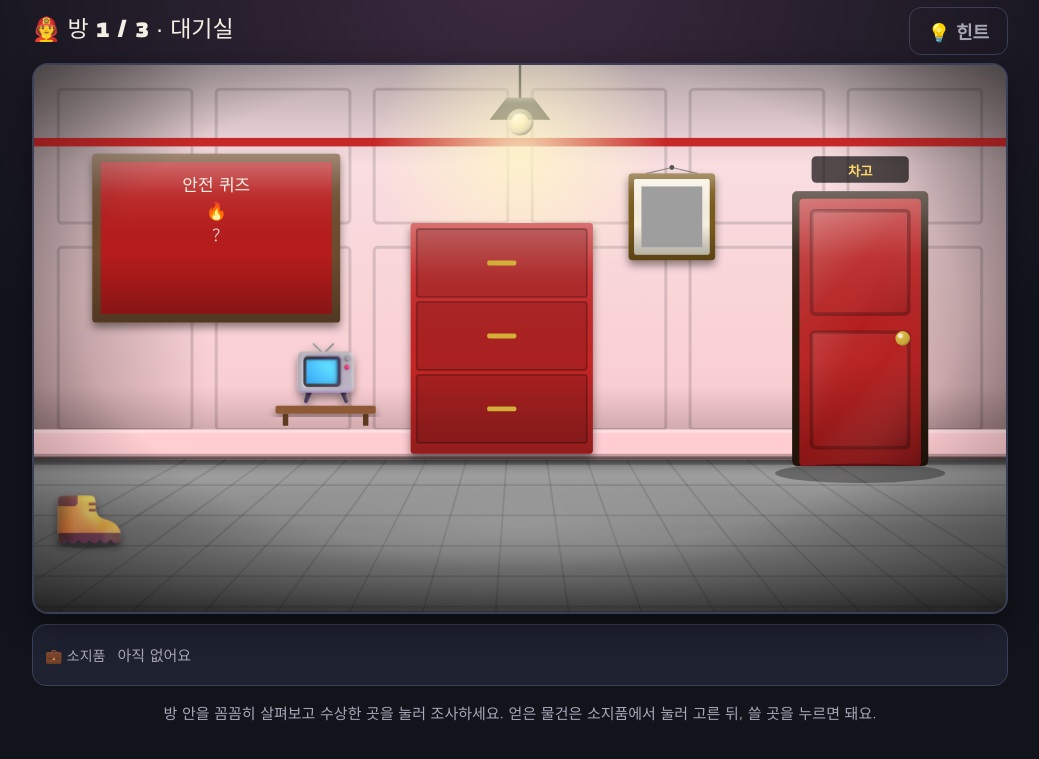
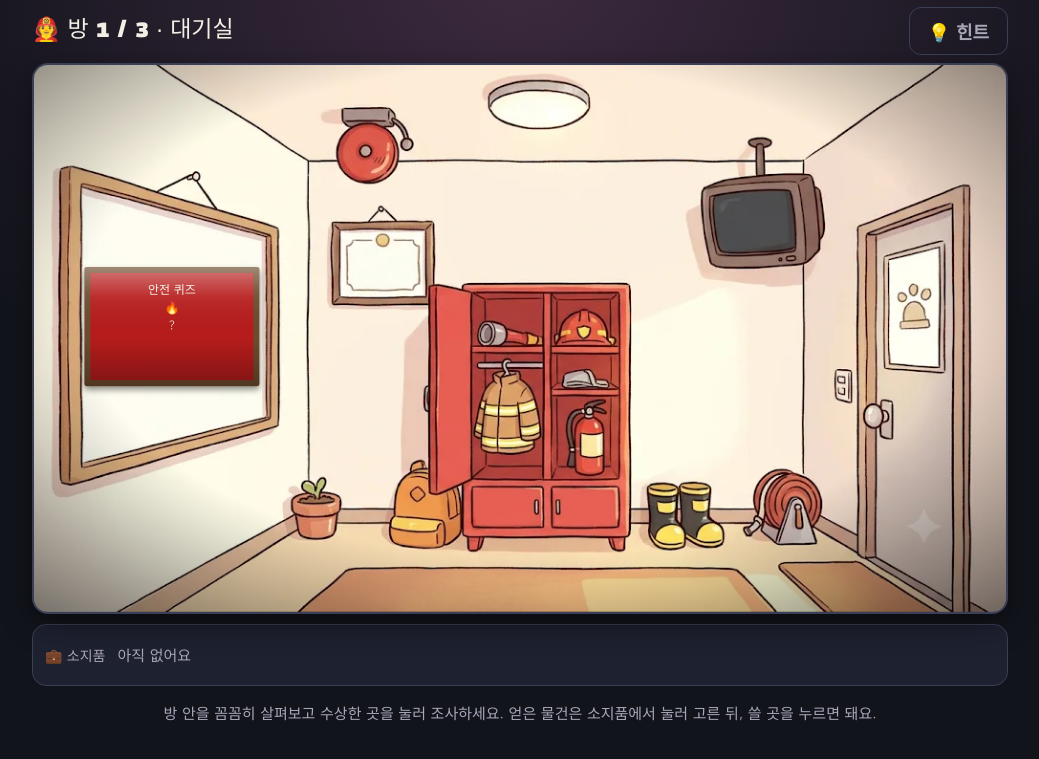
Before and after one commit to mummummi/game2grade, a plain HTML site: page g2-fire.html in a window 1280 px wide. Both pictures are taken after a click on the button "탈출 시작 ▶". Shown: the part 51-810 px from the top of the page, without its empty margins (120-1159 px from the left). Drawn offline with Linux system fonts and the light colour scheme; grey boxes are pictures that could not be loaded.

Commit message:
2학년 출동! 꼬마 소방서 방탈출 배경을 AI 일러스트로 교체
Co-Authored-By: Claude Opus 5.5 <noreply@anthropic.com>
Claude-Session: https://claude.ai/code/session_01ScfXXMpeK4xSozEf9WkLBv

```diff
--- a/g2-fire.html
+++ b/g2-fire.html
@@ -29,7 +29,7 @@ button{font-family:inherit;font-size:18px;border:0;border-radius:12px;padding:10
 .roombar{display:flex;justify-content:space-between;align-items:center;margin:6px 0 8px;gap:8px;flex-wrap:wrap}
 .scene{position:relative;width:100%;border-radius:16px;overflow:hidden;border:2px solid var(--line);box-shadow:0 10px 30px rgba(0,0,0,.45);background:#000}
 .scene svg{display:block;width:100%;height:auto}
-.hot{cursor:pointer;transition:filter .15s}
+.hot .ah{fill:#fff;fill-opacity:0;stroke:#fff;stroke-opacity:0;stroke-width:5;transition:fill-opacity .15s,stroke-opacity .15s}.hot:hover .ah{fill-opacity:.14;stroke-opacity:.95}.hot.selhint .ah{stroke:#ffd54f;stroke-opacity:1;fill-opacity:.12}.hot.done .ah{fill-opacity:0}.hot{cursor:pointer;transition:filter .15s}
 .hot:hover{filter:drop-shadow(0 0 12px color-mix(in srgb,var(--gold) 90%,transparent)) brightness(1.08)}
 .hot.done{filter:saturate(.75)}
 .hot.selhint{animation:hl 1.2s ease-in-out infinite}
@@ -364,6 +364,19 @@ const sw=S*1.1;return EM(x,y-S*0.12,e,S*0.68,'filter="url(#sh)"')+R(x-sw/2,y+S*0
 /* 🧸 분위기 소품 (문제와 상관없는 기물 · 눌러 보면 설명만 나와요) */
 const DECOR=[[["p", "🏆", "안전 표창장", 1050, 250, 150, "\"우리 마을 안전 지킴이 소방서\" 표창장이에요."], ["f", "🥾", "소방 장화", 90, 735, 125, "무거운 소방 장화가 나란히 놓여 있어요."], ["s", "📺", "안전 교육 TV", 480, 525, 150, "\"불이 나면 낮은 자세로!\" 영상이 나와요."]], [["f", "🪜", "사다리", 90, 735, 125, "높은 곳에 올라가는 사다리예요. 지금은 접혀 있어요."], ["f", "🧯", "여분 소화기", 765, 735, 125, "점검 완료 스티커가 붙은 소화기예요."], ["s", "🪖", "헬멧 걸이", 90, 250, 150, "빨간 소방 헬멧이 줄줄이 걸려 있어요."]], [["s", "📞", "비상 전화", 660, 250, 150, "119 신고가 들어오는 전화예요. 지금은 조용해요."], ["f", "🐕", "소방견 바둑이", 90, 735, 125, "소방서의 마스코트 강아지예요. 꼬리를 흔들어요."], ["f", "☕", "식은 커피", 495, 735, 125, "출동하느라 다 못 마신 커피예요."]]];
 DECOR.forEach((list,ri)=>{const r=THEME.rooms[ri];if(!r)return;list.forEach((d,k)=>r.objects.push({id:'deco'+k,deco:1,title:d[1]+' '+d[2],art:DART(d),html:'<div class="box">'+d[6]+'</div>'}))});
+/* 🖼️ AI 배경 그림 */
+const ARTMAP={"rooms": [{"quiz": [47, 167, 360, 527, {"fit": 1, "pad": 0.8}], "locker": [647, 353, 333, 447], "door": [1353, 200, 180, 620], "deco0": [493, 253, 167, 140], "deco1": [1007, 687, 127, 113], "deco2": [1100, 120, 193, 213]}, {"hose": [513, 220, 187, 227], "siren": [993, 173, 220, 113], "door": [1353, 200, 180, 620], "deco0": [340, 320, 167, 500], "deco1": [1180, 573, 100, 207], "deco2": [900, 413, 333, 120]}, {"clock": [73, 140, 327, 467, {"clip": [260, 300, 98, 237, 373, 138]}], "go": [1153, 90, 140, 700], "deco0": [600, 513, 140, 100], "deco1": [1007, 660, 187, 220], "deco2": [927, 500, 87, 113]}], "id": "g2-fire"};
+const AMbox=a=>{const ns='http://www.w3.org/2000/svg';const sv=document.createElementNS(ns,'svg');sv.setAttribute('width','1600');sv.setAttribute('height','900');sv.style.cssText='position:absolute;left:-9999px;top:0';sv.innerHTML=DEFS+a;document.body.appendChild(sv);let b={x:0,y:0,width:1,height:1};try{const g=document.createElementNS(ns,'g');while(sv.childNodes.length>1)g.appendChild(sv.childNodes[1]);sv.appendChild(g);const r=g.getBBox();b={x:r.x,y:r.y,width:r.width||1,height:r.height||1}}catch(e){}sv.remove();return b};
+ARTMAP.rooms.forEach((hot,ri)=>{const r=THEME.rooms[ri];if(!r||!hot)return;const src='art/'+ARTMAP.id+'_'+(ri+1)+'.webp';
+ r.bg=()=>`<image href="${src}" x="0" y="0" width="1600" height="900" preserveAspectRatio="xMidYMid slice"/>`;
+ r.objects=r.objects.filter(o=>!(o.deco&&!hot[o.id]));
+ r.objects.forEach(o=>{const h=hot[o.id];if(!h)return;const [x,y,w,hh,opt]=h;const old=o.art;
+  o.art=()=>{let s='';if(opt&&opt.keep){const [tx,ty,sc]=opt.keep;s=`<g transform="translate(${tx} ${ty}) scale(${sc})">${val(old)}</g>`}
+   if(opt&&opt.clip){const [ox,oy,orr,nx,ny,nr]=opt.clip;const sc=nr/orr;const cid='cl_'+o.id;s+=`<clipPath id="${cid}"><circle cx="${ox}" cy="${oy}" r="${orr}"/></clipPath><g transform="translate(${nx-ox*sc} ${ny-oy*sc}) scale(${sc})"><g clip-path="url(#${cid})">${val(old)}</g></g>`}
+   if(opt&&opt.lab){const arr=eval(opt.lab.expr);s+=arr.map((t,i)=>{const [lx,ly]=opt.lab.pos?opt.lab.pos[i]:[x+w*(i+.5)/arr.length,opt.lab.y];return `<rect x="${lx-48}" y="${ly-30}" width="96" height="56" rx="14" fill="#3e2723" stroke="#ffe082" stroke-width="4" opacity=".92"/><text x="${lx}" y="${ly+10}" text-anchor="middle" font-size="32" font-weight="bold" fill="#ffe082">${t}</text>`}).join('')}
+   if(opt&&opt.svg){s+=eval(opt.svg)}
+   if(opt&&opt.fit){const a=val(old);const b=AMbox(a);const p=opt.pad??0.9;const sc=Math.min(w/b.width,hh/b.height)*p;const tx=x+w/2-(b.x+b.width/2)*sc,ty=y+hh/2-(b.y+b.height/2)*sc;s=`<g transform="translate(${tx} ${ty}) scale(${sc})" opacity="${opt.op??1}">${a}</g>`}
+   return s+`<rect class="ah" x="${x}" y="${y}" width="${w}" height="${hh}" rx="22"/>`}})});
 THEME.rooms.forEach((r,ri)=>r.objects.forEach(o=>{if(!o._rid){o.id='r'+ri+'_'+o.id;o._rid=1}}));/* 방마다 물건 id를 따로 → 다른 방의 같은 이름 문/물건이 '이미 푼 것'으로 처리되는 문제 방지 */
 try{const U=S.used||{};if(Object.keys(U).some(k=>!/^[pu]_r\d+_/.test(k))){THEME.rooms.forEach((r,ri)=>r.objects.forEach(o=>{const base=o.id.replace(/^r\d+_/,'');['p_','u_'].forEach(pf=>{if(U[pf+base]&&(ri<S.room||(base!=='door'&&ri<=S.room)))U[pf+o.id]=1})}));Object.keys(U).forEach(k=>{if(!/^[pu]_r\d+_/.test(k))delete U[k]});S.used=U;save()}}catch(e){}/* 예전 저장 기록 옮기기 */
 TH=THEME;if(GRADE<=2)document.body.classList.add('kids');S.max=S.max||0;render();
```
Also changed, not shown: art/g2-fire_1.webp (added), art/g2-fire_2.webp (added), art/g2-fire_3.webp (added).
